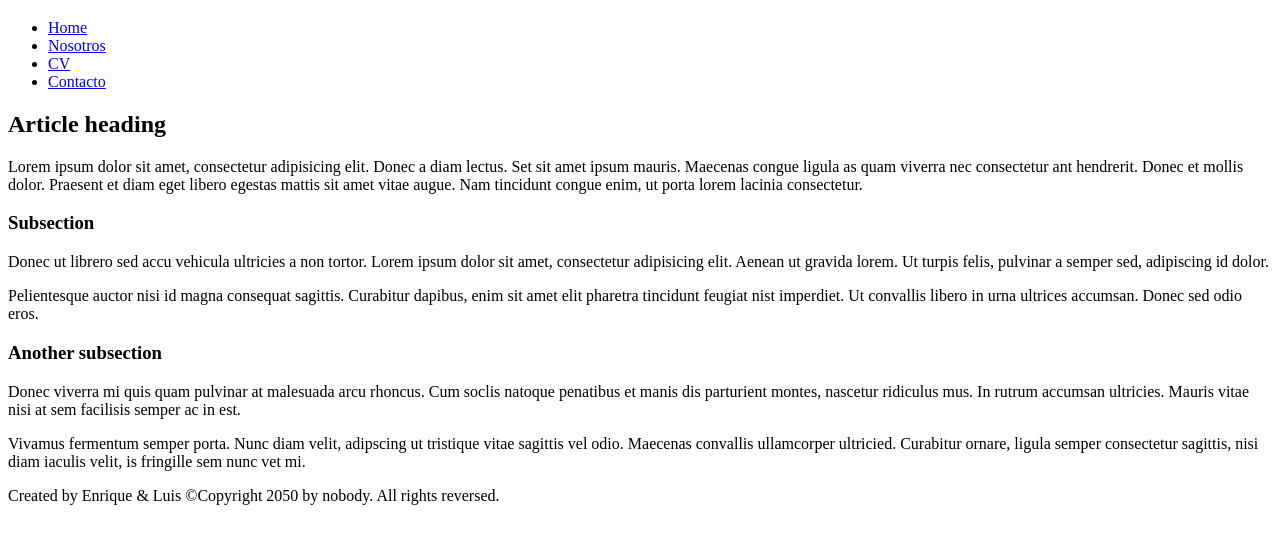
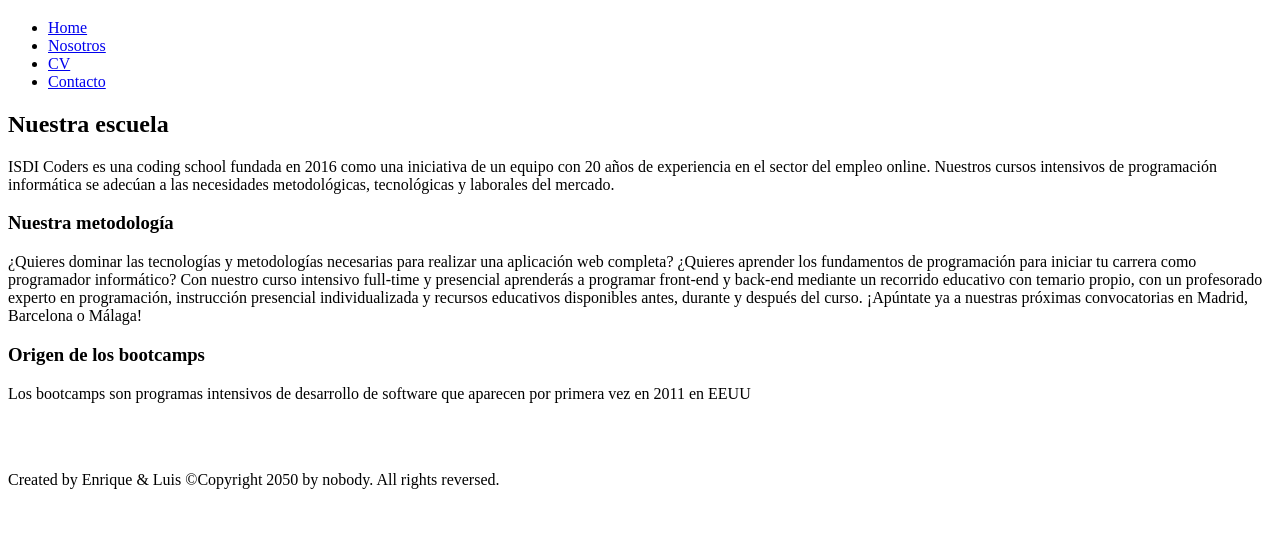
Before and after one commit to lroperod/202301-w1ch2-luis-ropero-enrique-jimenez, a plain HTML site: page index.html in a window 1280 px wide. Shown: the part 61-604 px from the top of the page. Drawn offline with Linux system fonts and the light colour scheme; a web font is replaced by a local one.

Commit message:
Add home content

```diff
--- a/index.html
+++ b/index.html
@@ -34,45 +34,31 @@
     <main>
       <!-- It contains an article -->
       <article>
-        <h2>Article heading</h2>
+        <h2>Nuestra escuela</h2>
 
         <p>
-          Lorem ipsum dolor sit amet, consectetur adipisicing elit. Donec a diam
-          lectus. Set sit amet ipsum mauris. Maecenas congue ligula as quam
-          viverra nec consectetur ant hendrerit. Donec et mollis dolor. Praesent
-          et diam eget libero egestas mattis sit amet vitae augue. Nam tincidunt
-          congue enim, ut porta lorem lacinia consectetur.
+            ISDI Coders es una coding school fundada en 2016 como una iniciativa de un equipo con 20 años de experiencia
+            en el sector del empleo online. Nuestros cursos intensivos de programación informática se adecúan a las necesidades
+            metodológicas, tecnológicas y laborales del mercado.
         </p>
 
-        <h3>Subsection</h3>
+        <h3>Nuestra metodología</h3>
 
         <p>
-          Donec ut librero sed accu vehicula ultricies a non tortor. Lorem ipsum
-          dolor sit amet, consectetur adipisicing elit. Aenean ut gravida lorem.
-          Ut turpis felis, pulvinar a semper sed, adipiscing id dolor.
+        ¿Quieres dominar las tecnologías y metodologías necesarias para realizar una aplicación web completa?
+        ¿Quieres aprender los fundamentos de programación para iniciar tu carrera como programador informático?
+        Con nuestro curso intensivo full-time y presencial aprenderás a programar front-end y back-end mediante un recorrido educativo con temario propio, con un profesorado experto en programación, instrucción presencial individualizada y recursos educativos disponibles antes, durante y después del curso. ¡Apúntate ya a nuestras próximas convocatorias en Madrid, Barcelona o Málaga!
         </p>
 
-        <p>
-          Pelientesque auctor nisi id magna consequat sagittis. Curabitur
-          dapibus, enim sit amet elit pharetra tincidunt feugiat nist imperdiet.
-          Ut convallis libero in urna ultrices accumsan. Donec sed odio eros.
-        </p>
 
-        <h3>Another subsection</h3>
+        <h3>Origen de los bootcamps</h3>
 
         <p>
-          Donec viverra mi quis quam pulvinar at malesuada arcu rhoncus. Cum
-          soclis natoque penatibus et manis dis parturient montes, nascetur
-          ridiculus mus. In rutrum accumsan ultricies. Mauris vitae nisi at sem
-          facilisis semper ac in est.
+          Los bootcamps son programas intensivos de desarrollo de software que aparecen por primera vez en 2011 en EEUU
+
         </p>
-
-        <p>
-          Vivamus fermentum semper porta. Nunc diam velit, adipscing ut
-          tristique vitae sagittis vel odio. Maecenas convallis ullamcorper
-          ultricied. Curabitur ornare, ligula semper consectetur sagittis, nisi
-          diam iaculis velit, is fringille sem nunc vet mi.
-        </p>
+        <br>
+        <br>
       </article>
 
       <!-- the aside content can also be nested within the main content -->
```
